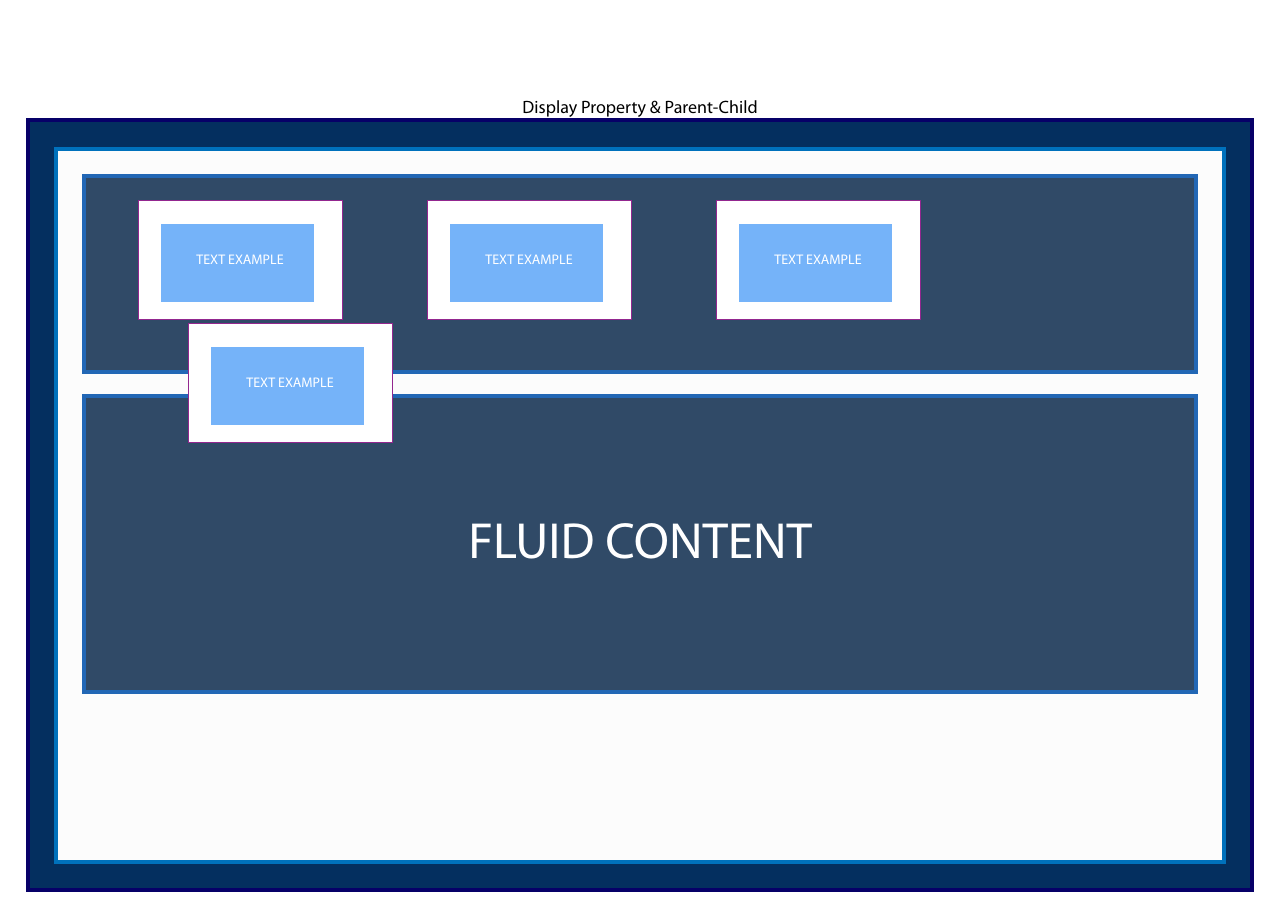
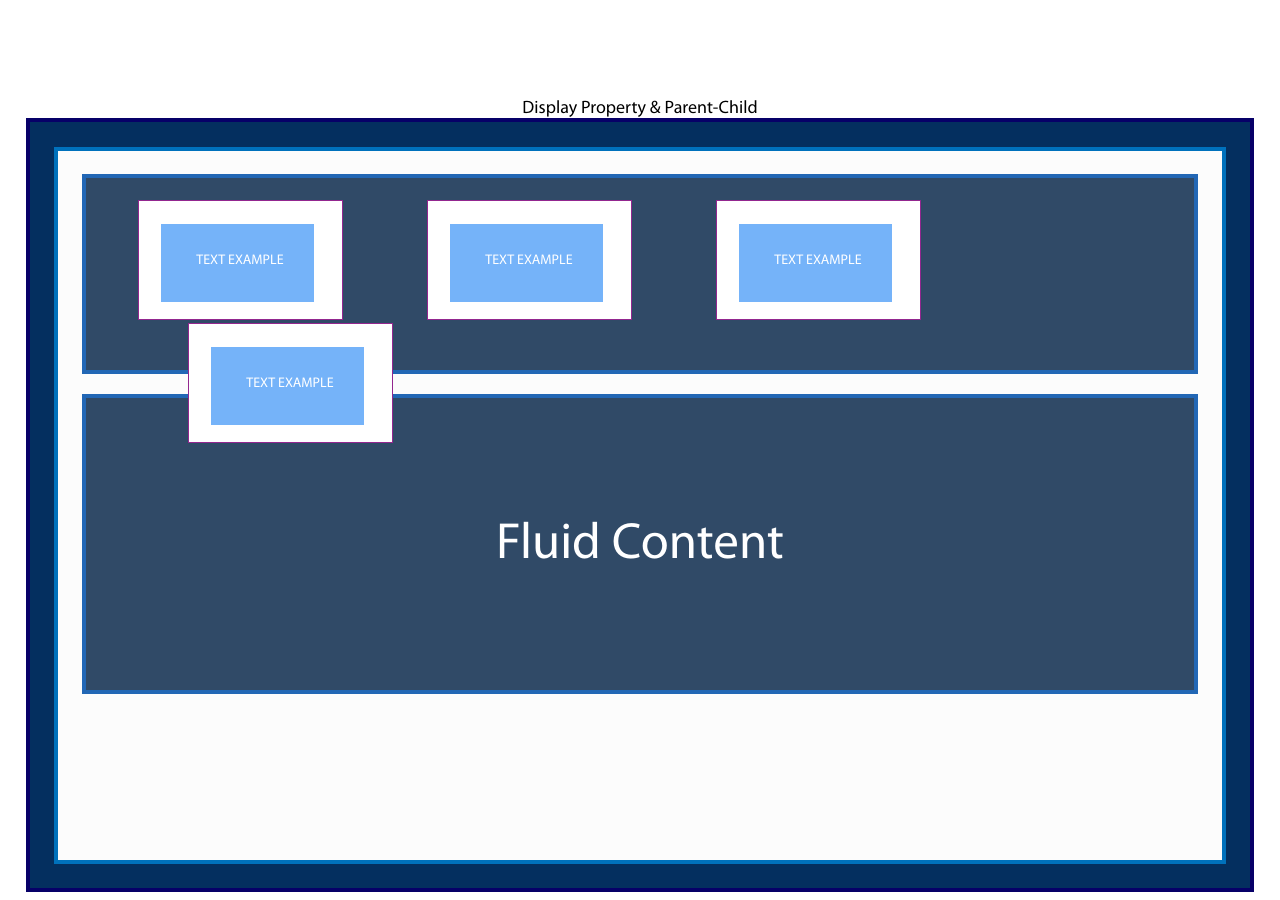
Before and after one commit to Evgenia-Galiorjan/Davaleba5, a plain HTML site: page index.html in a window 1280 px wide. Drawn offline with Linux system fonts and the light colour scheme.

Commit message:
Update index.html

```diff
--- a/index.html
+++ b/index.html
@@ -43,7 +43,7 @@
 				</div>
 				<div class="blue-box">
 					<h2>
-                        FLUID CONTENT
+                        Fluid Content
 					</h2>
 				</div>
 			</div>
```
